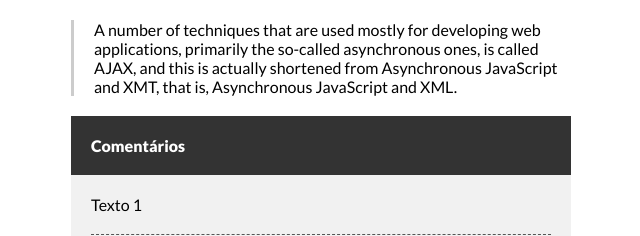
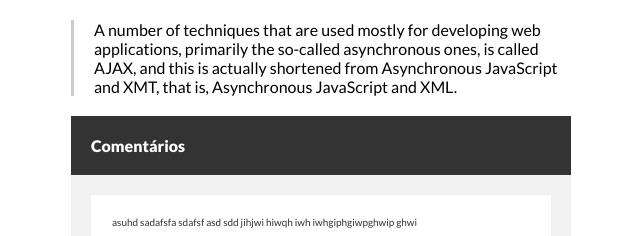
Before and after one commit to johnsiqueira4/design-front-end-html, a plain HTML site: page ajax.html in a window 1280 px wide. Both pictures are taken after a click on the button "Carregar comentários". Shown: the part 564-800 px from the top of the page, without its empty margins (319-959 px from the left). Drawn offline with Linux system fonts and the light colour scheme.

Commit message:
finished ultima aula js ajax 13/06/2022

```diff
--- a/ajax.html
+++ b/ajax.html
@@ -21,7 +21,7 @@
         <h1>Whenener wishes to get acquainted with the basics of this technology, he would first need to know that the implementation of AJAX is quite simple,</h1>
         <figure>
           <img
-            src="https://www.oxfordwebstudio.com/user/pages/06."
+            src="https://www.oxfordwebstudio.com/user/pages/06.da-li-znate/sta-je-ajax/sta-je-ajax.jpg"
             alt=""
           />
           <figcaption>
--- a/css/ajax.css
+++ b/css/ajax.css
@@ -60,6 +60,32 @@
 
   article section ul li {
     list-style: none;
-    border-bottom: 1px dashed rgb(85, 85, 85);
+    border-top: 1px dashed rgb(85, 85, 85);
     padding: 20px 0;
   }
+
+  article section ul li.primeira {
+    border-top: 0;
+  }
+
+  article section ul li span {
+    background: #333;
+    border: 1px solid #fff;
+    font-size: 10px;
+    color: #fff;
+    display: inline-block;
+    margin-left: 20px;
+    padding: 10px;
+  }
+
+  article section ul li span.seguidores {
+    background: darkgray;
+  }
+
+  article section ul li span.texto {
+    background: #fff;
+    display: block;
+    color: #333;
+    padding: 20px;
+    margin: 0;
+  }
--- a/js/ajax.js
+++ b/js/ajax.js
@@ -3,33 +3,53 @@
 
 function mostrarComentarios() {
 
-    var con = new XMLHttpRequest();
-    con.responseType = "json";
-    console.log(con);
+    var connection = new XMLHttpRequest();
+    connection.responseType = "json";
+    connection.open("GET","js/comentarios.json");
+    connection.send();
 
-    con.onreadystatechange = function() {
-        if(con.readyState == 4 && con.status == 200) {
-            let documento = con.response;
+    connection.onreadystatechange = function() {
+        if(connection.readyState == 4 && connection.status == 200) { /* passa por outra status antes do 4 ex: carregando */
+            let documento = connection.response;
             let ulComentarios = document.querySelector('article section ul');
             documento.comentarios.forEach(function(item, index, array){
-                let novaLi = document.createElement('li');
-                novaLi.append(item.texto);
-                ulComentarios.append(novaLi);
+
+
+                    let novaLi = document.createElement('li');
+                    let spanAutor = document.createElement('span');
+                    let spanSeguidores = document.createElement('span');
+                    let spanTexto = document.createElement('span');
+                    spanTexto.append(item.texto);
+                    spanAutor.append(item.autor);
+                    spanSeguidores.className = "seguidores";
+                    spanTexto.className = "texto"
+                    spanSeguidores.append(item.seguidores + " seguidores");
+                    if (index == 0) {
+                        novaLi.className = "primeira";
+                    }
+                    novaLi.append(spanTexto);
+                    novaLi.append(spanAutor);
+                    novaLi.append(spanSeguidores);
+
+                    ulComentarios.append(novaLi);
+
+
             });
         }
+        else if (connection.status == 404) {
+            window.alert("Não foi possível carregar os comentários");
+        }
     }
-
-    con.open("GET","js/comentarios.json", true);
-    con.send();
 
     document.querySelector('article section').style.display = "block";
     document.querySelector('article button').style.display = "none";
 
-
 }
 
 window.onload = function() {
+
     document.querySelector('article button').onclick = function(){
         mostrarComentarios();
-    }
+    };
+
 }
--- a/js/comentarios.json
+++ b/js/comentarios.json
@@ -1,28 +1,34 @@
 {
     "comentarios": [
         {
-            "texto": "Texto 1",
-            "autor": "Fulano 1"
+            "texto": "asuhd  sadafsfa sdafsf asd sdd  jihjwi hiwqh iwh iwhgiphgiwpghwip ghwi",
+            "autor": "Fulano 1",
+            "seguidores": "1000"
         },
         {
             "texto": "Texto 2",
-            "autor": "Fulano 2"
+            "autor": "Fulano 2",
+            "seguidores": "2000"
         },
         {
             "texto": "Texto 3",
-            "autor": "Fulano 3"
+            "autor": "Fulano 3",
+            "seguidores": "3000"
         },
         {
             "texto": "Texto 4",
-            "autor": "Fulano 4"
+            "autor": "Fulano 4",
+            "seguidores": "4000"
         },
         {
             "texto": "Texto 5",
-            "autor": "Fulano 5"
+            "autor": "Fulano 5",
+            "seguidores": "5000"
         },
         {
             "texto": "Texto 6",
-            "autor": "Fulano 6"
+            "autor": "Fulano 6",
+            "seguidores": "6000"
         }
     ]
 }
```
